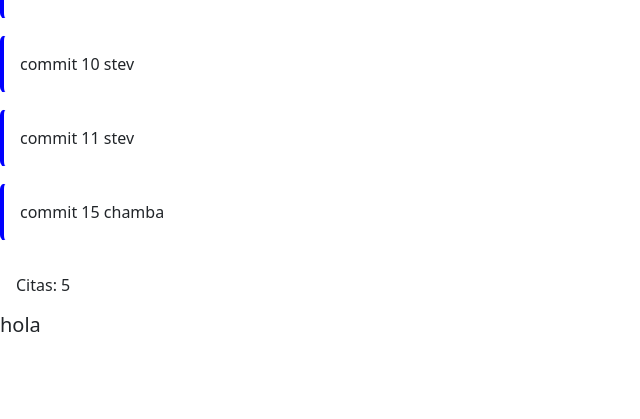
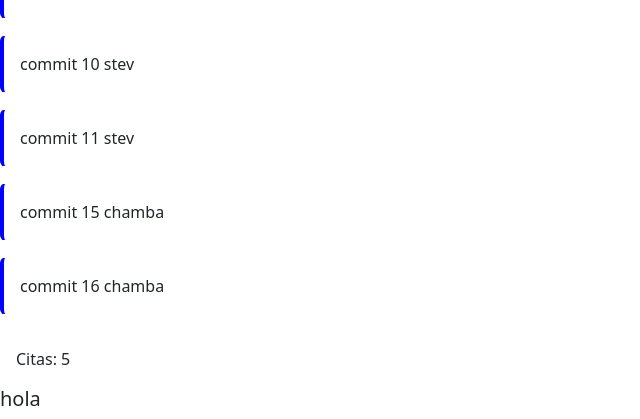
Before and after one commit to Carnesito/interfacesG5, a Django app: page /dashboard/ in a window 1280 px wide. Shown: the part 1501-1920 px from the top of the page, without its empty margins (0-640 px from the left). Before the commit the page ends 1833 px from the top, so only its background shows below. Run offline with Django 5.2, Linux system fonts and the light colour scheme.

Commit message:
Cambio chamba

```diff
--- a/inicio/templates/dashboard.html
+++ b/inicio/templates/dashboard.html
@@ -48,6 +48,7 @@
                                                <div class="alert">commit 10 stev </div>
                                                <div class="alert">commit 11 stev </div>
                                                <div class="alert">commit 15 chamba </div>
+                                               <div class="alert">commit 16 chamba </div>
 
 
 
```
